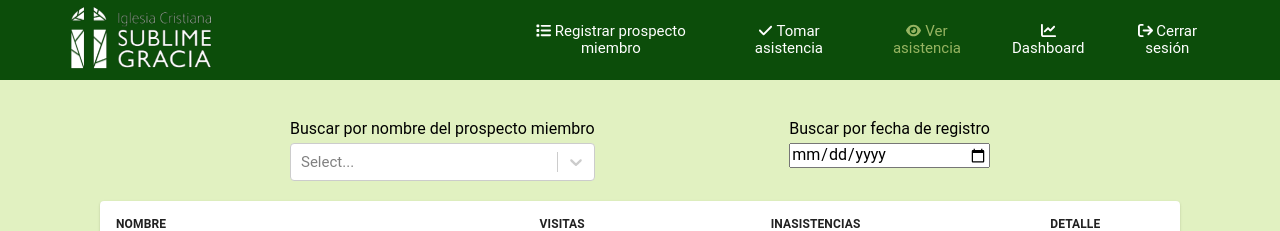
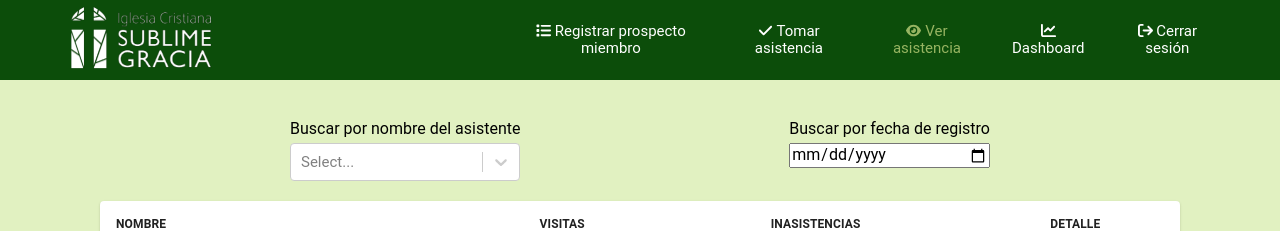
Before and after one commit to NayellyPantoja/AsistentesSublimeGracia, a React (Vite) app: page /VerAsistencia in a window 1280 px wide. Shown: the top 231 px of the page. Built offline with nearby package versions, Linux system fonts and the light colour scheme; no server answers; the database is empty; sample sign-in values are in the browser's storage.

Commit message:
se actualiza filtrado por nombre en ver asistencia dependiendo del rol

```diff
--- a/src/components/regularidad/Nuevos.jsx
+++ b/src/components/regularidad/Nuevos.jsx
@@ -91,7 +91,7 @@ const Nuevos = () => {
       <div className="containerFiltros">
         <div className="sectionFiltros">
           <div className="containerFiltroXNombre">
-            Buscar por nombre del prospecto miembro
+            {user.rol === adminNuevos ? "Buscar por nombre del asistente" : "Buscar por nombre del prospecto miembro"}
             <Select
               id="asistente"
               className="filtrarNombre"
```
